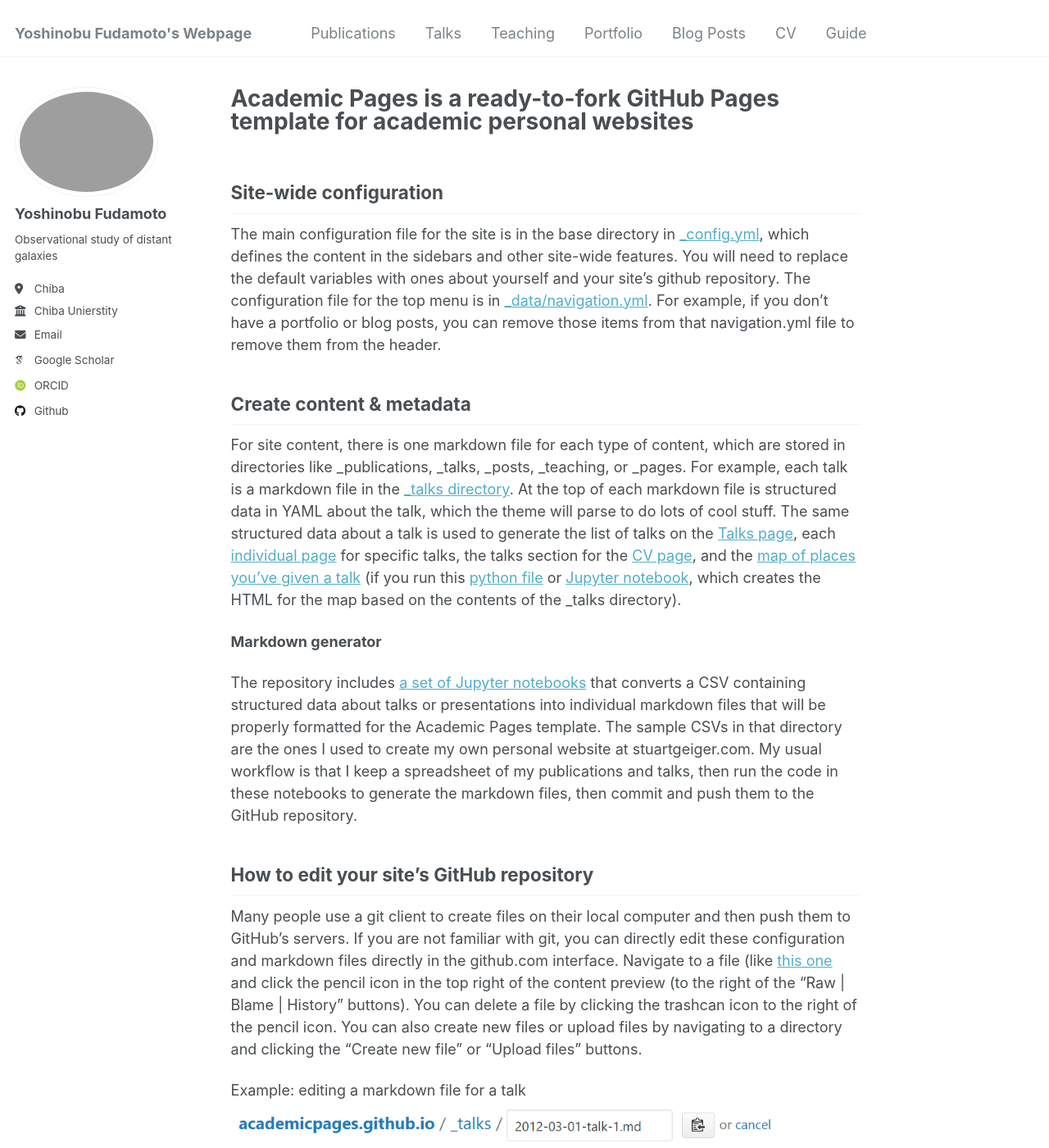
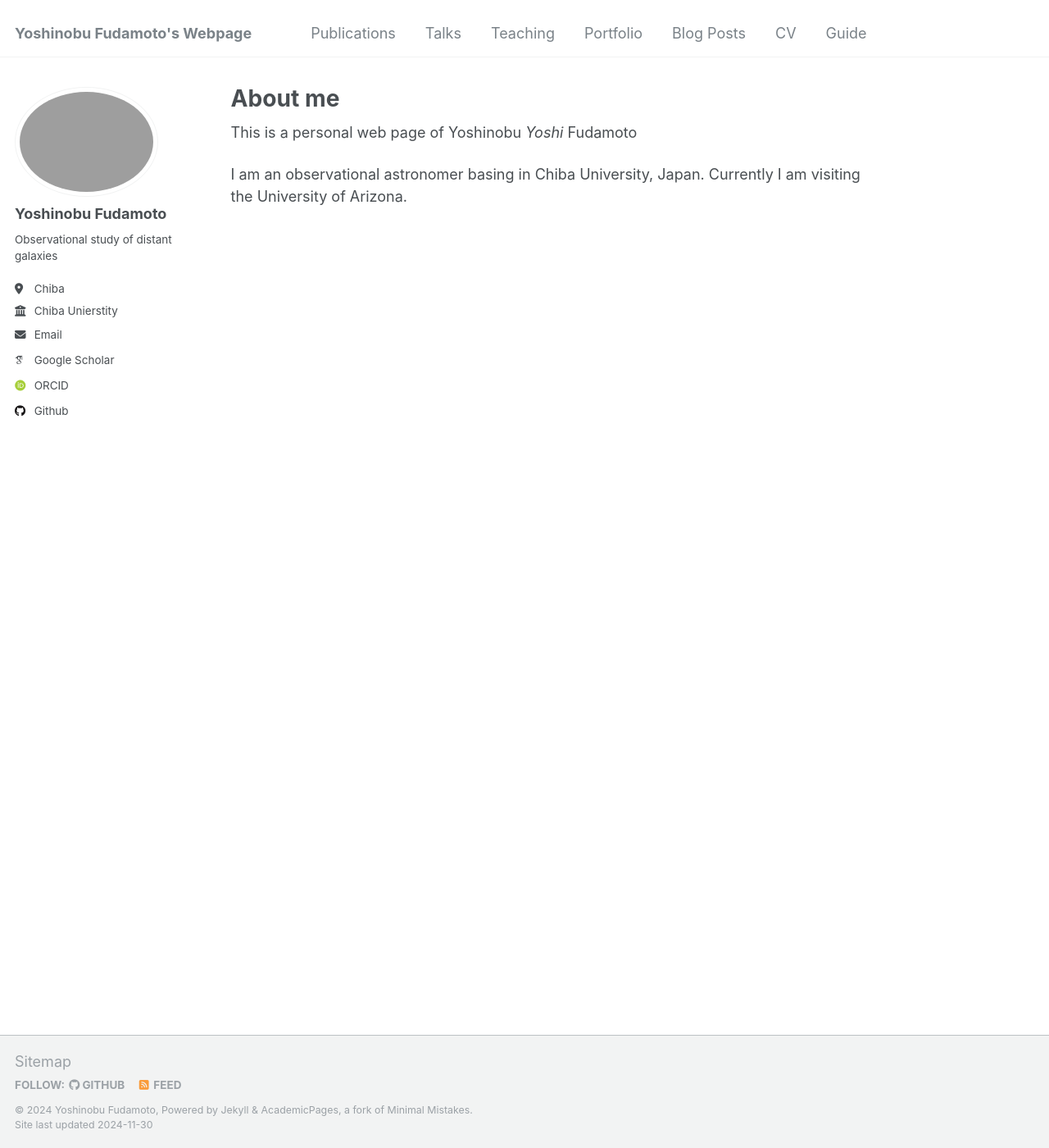
Before and after one commit to yfudamoto/yfudamoto.github.io, a Jekyll site: the page built from _pages/about.md, in a window 1280 px wide and 1400 px high. Shown: the whole window at 82% size. Built offline with Jekyll 4.4.1, drawn with Linux system fonts in a browser that asks for light colours; some web fonts are replaced; some of the changed text lies outside the part shown.

Commit message:
first page1 commit

```diff
--- a/_pages/about.md
+++ b/_pages/about.md
@@ -1,32 +1,13 @@
 ---
 permalink: /
-title: "Academic Pages is a ready-to-fork GitHub Pages template for academic personal websites"
+title: "About me"
 author_profile: true
 redirect_from:
   - /about/
   - /about.html
 ---
 
-Site-wide configuration
-------
-The main configuration file for the site is in the base directory in [_config.yml](https://github.com/academicpages/academicpages.github.io/blob/master/_config.yml), which defines the content in the sidebars and other site-wide features. You will need to replace the default variables with ones about yourself and your site's github repository. The configuration file for the top menu is in [_data/navigation.yml](https://github.com/academicpages/academicpages.github.io/blob/master/_data/navigation.yml). For example, if you don't have a portfolio or blog posts, you can remove those items from that navigation.yml file to remove them from the header.
+This is a personal web page of Yoshinobu *Yoshi* Fudamoto
 
-Create content & metadata
-------
-For site content, there is one markdown file for each type of content, which are stored in directories like _publications, _talks, _posts, _teaching, or _pages. For example, each talk is a markdown file in the [_talks directory](https://github.com/academicpages/academicpages.github.io/tree/master/_talks). At the top of each markdown file is structured data in YAML about the talk, which the theme will parse to do lots of cool stuff. The same structured data about a talk is used to generate the list of talks on the [Talks page](https://academicpages.github.io/talks), each [individual page](https://academicpages.github.io/talks/2012-03-01-talk-1) for specific talks, the talks section for the [CV page](https://academicpages.github.io/cv), and the [map of places you've given a talk](https://academicpages.github.io/talkmap.html) (if you run this [python file](https://github.com/academicpages/academicpages.github.io/blob/master/talkmap.py) or [Jupyter notebook](https://github.com/academicpages/academicpages.github.io/blob/master/talkmap.ipynb), which creates the HTML for the map based on the contents of the _talks directory).
-
-**Markdown generator**
-
-The repository includes [a set of Jupyter notebooks](https://github.com/academicpages/academicpages.github.io/tree/master/markdown_generator
-) that converts a CSV containing structured data about talks or presentations into individual markdown files that will be properly formatted for the Academic Pages template. The sample CSVs in that directory are the ones I used to create my own personal website at stuartgeiger.com. My usual workflow is that I keep a spreadsheet of my publications and talks, then run the code in these notebooks to generate the markdown files, then commit and push them to the GitHub repository.
-
-How to edit your site's GitHub repository
-------
-Many people use a git client to create files on their local computer and then push them to GitHub's servers. If you are not familiar with git, you can directly edit these configuration and markdown files directly in the github.com interface. Navigate to a file (like [this one](https://github.com/academicpages/academicpages.github.io/blob/master/_talks/2012-03-01-talk-1.md) and click the pencil icon in the top right of the content preview (to the right of the "Raw | Blame | History" buttons). You can delete a file by clicking the trashcan icon to the right of the pencil icon. You can also create new files or upload files by navigating to a directory and clicking the "Create new file" or "Upload files" buttons.
-
-Example: editing a markdown file for a talk
-![Editing a markdown file for a talk](/images/editing-talk.png)
-
-For more info
-------
-More info about configuring Academic Pages can be found in [the guide](https://academicpages.github.io/markdown/), the [growing wiki](https://github.com/academicpages/academicpages.github.io/wiki), and you can always [ask a question on GitHub](https://github.com/academicpages/academicpages.github.io/discussions). The [guides for the Minimal Mistakes theme](https://mmistakes.github.io/minimal-mistakes/docs/configuration/) (which this theme was forked from) might also be helpful.
+I am an observational astronomer basing in Chiba University, Japan.
+Currently I am visiting the University of Arizona.
```
